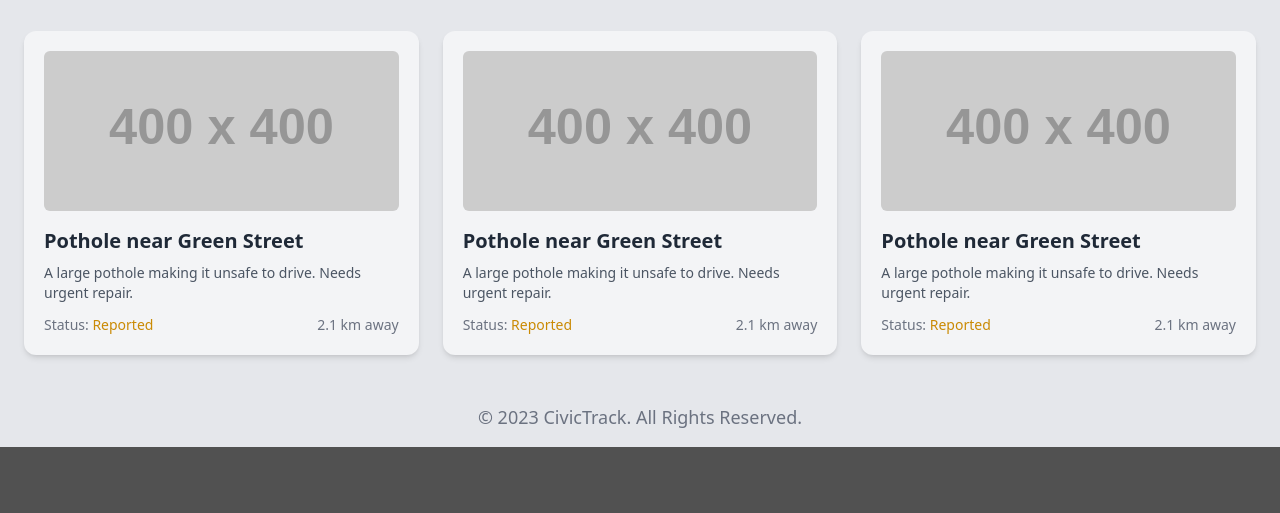
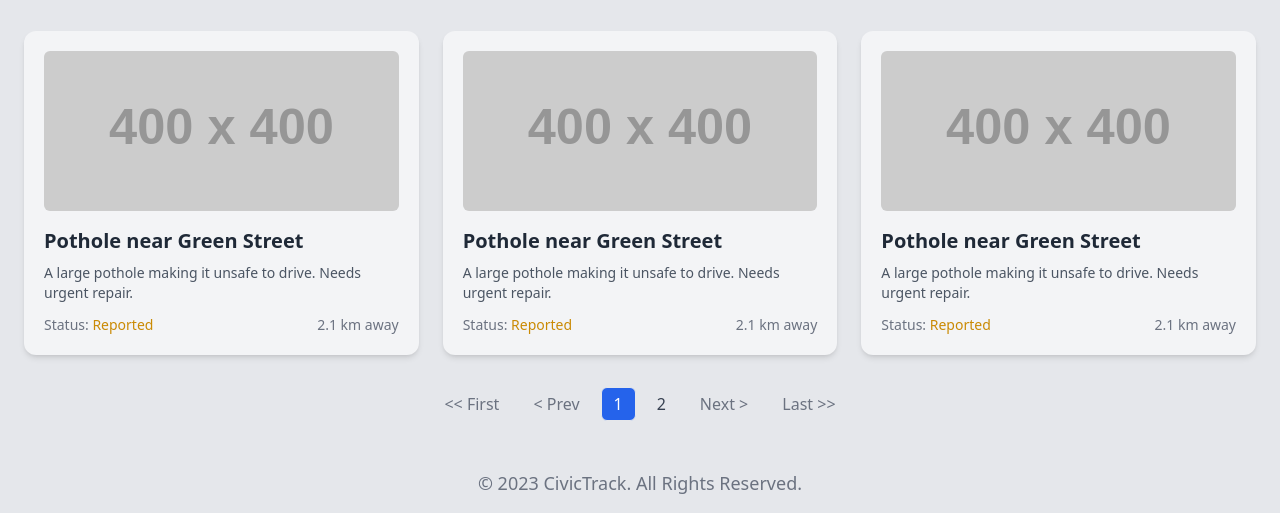
Before and after one commit to codebhomic/CivicTrack, a Flask app: page / in a window 1280 px wide. Shown: the part 649-1162 px from the top of the page. Before the commit the page ends 1096 px from the top, so only its background shows below. Run offline with Flask 3, Linux system fonts and the light colour scheme; grey boxes labelled with a size stand in for pictures from a placeholder-image service; some libraries are stand-ins or nearby versions.

Commit message:
adding pagination

```diff
--- a/app.py
+++ b/app.py
@@ -1,10 +1,22 @@
-from flask import Flask,render_template
+from flask import Flask,render_template,request
 
 app = Flask(__name__)
 
 @app.route('/')
 def home():
-    return render_template("homepage.html")
+    all_issues = [num for num in range(0,10)]  # List of all issues
+    per_page = 6
+    page = int(request.args.get("page", 1))
+    total_pages = (len(all_issues) + per_page - 1) // per_page
+
+    start = (page - 1) * per_page
+    end = start + per_page
+    paginated_issues = all_issues[start:end]
+    return render_template("homepage.html",issues=paginated_issues,
+                           current_page=page,
+                           total_pages=total_pages,
+                           prev_page=page - 1 if page > 1 else 1,
+                           next_page=page + 1 if page < total_pages else total_pages)
 
 if __name__ == '__main__':
     app.run(debug=True)
--- a/templates/components/problem-view.html
+++ b/templates/components/problem-view.html
@@ -3,27 +3,33 @@
 
         <!-- Example Problem Card -->
         <div class="bg-gray-100 dark:bg-gray-800 rounded-xl shadow-md p-5">
-      <img src="https://dummyimage.com/400x400/000/fff/?text=pothole" alt="Pothole" class="rounded-md h-40 w-full object-cover mb-4">
+            <img src="https://dummyimage.com/400x400/000/fff/?text=pothole" alt="Pothole"
+                class="rounded-md h-40 w-full object-cover mb-4">
             <h3 class="text-xl font-semibold text-gray-800 dark:text-gray-100 mb-2">Pothole near Green Street</h3>
-      <p class="text-sm text-gray-600 dark:text-gray-100 mb-3">A large pothole making it unsafe to drive. Needs urgent repair.</p>
+            <p class="text-sm text-gray-600 dark:text-gray-100 mb-3">A large pothole making it unsafe to drive. Needs
+                urgent repair.</p>
             <div class="flex justify-between text-sm text-gray-500 dark:text-gray-200">
                 <span>Status: <span class="text-yellow-600">Reported</span></span>
                 <span>2.1 km away</span>
             </div>
         </div>
         <div class="bg-gray-100 dark:bg-gray-800 rounded-xl shadow-md p-5">
-      <img src="https://dummyimage.com/400x400/000/fff/?text=pothole" alt="Pothole" class="rounded-md h-40 w-full object-cover mb-4">
+            <img src="https://dummyimage.com/400x400/000/fff/?text=pothole" alt="Pothole"
+                class="rounded-md h-40 w-full object-cover mb-4">
             <h3 class="text-xl font-semibold text-gray-800 dark:text-gray-100 mb-2">Pothole near Green Street</h3>
-      <p class="text-sm text-gray-600 dark:text-gray-100 mb-3">A large pothole making it unsafe to drive. Needs urgent repair.</p>
+            <p class="text-sm text-gray-600 dark:text-gray-100 mb-3">A large pothole making it unsafe to drive. Needs
+                urgent repair.</p>
             <div class="flex justify-between text-sm text-gray-500 dark:text-gray-200">
                 <span>Status: <span class="text-yellow-600">Reported</span></span>
                 <span>2.1 km away</span>
             </div>
         </div>
         <div class="bg-gray-100 dark:bg-gray-800 rounded-xl shadow-md p-5">
-      <img src="https://dummyimage.com/400x400/000/fff/?text=pothole" alt="Pothole" class="rounded-md h-40 w-full object-cover mb-4">
+            <img src="https://dummyimage.com/400x400/000/fff/?text=pothole" alt="Pothole"
+                class="rounded-md h-40 w-full object-cover mb-4">
             <h3 class="text-xl font-semibold text-gray-800 dark:text-gray-100 mb-2">Pothole near Green Street</h3>
-      <p class="text-sm text-gray-600 dark:text-gray-100 mb-3">A large pothole making it unsafe to drive. Needs urgent repair.</p>
+            <p class="text-sm text-gray-600 dark:text-gray-100 mb-3">A large pothole making it unsafe to drive. Needs
+                urgent repair.</p>
             <div class="flex justify-between text-sm text-gray-500 dark:text-gray-200">
                 <span>Status: <span class="text-yellow-600">Reported</span></span>
                 <span>2.1 km away</span>
@@ -31,4 +37,22 @@
         </div>
 
     </div>
+    <div class="flex justify-center mt-8" id="pagination">
+        <button data-page="1" class="px-3 py-1 mx-1 rounded-md border text-gray-500 hover:bg-gray-100">
+            << First</button>
+        <button data-page="{{ current_page - 1 }}" class="px-3 py-1 mx-1 rounded-md border text-gray-500 hover:bg-gray-100">
+            < Prev</button>
+
+        {% for page_num in range(1, total_pages + 1) %}
+        <button data-page="{{ page_num }}"
+            class="px-3 py-1 mx-1 rounded-md border {{ 'bg-blue-600 text-white' if page_num == current_page else 'text-gray-700 hover:bg-gray-100' }}">
+            {{ page_num }}
+        </button>
+        {% endfor %}
+
+        <button data-page="{{ current_page + 1 }}" class="px-3 py-1 mx-1 rounded-md border text-gray-500 hover:bg-gray-100">Next
+            ></button>
+        <button data-page="{{ total_pages }}" class="px-3 py-1 mx-1 rounded-md border text-gray-500 hover:bg-gray-100">Last
+            >></button>
+    </div>
 </section>
```
Lines whose indentation alone changed are shown as unchanged.
